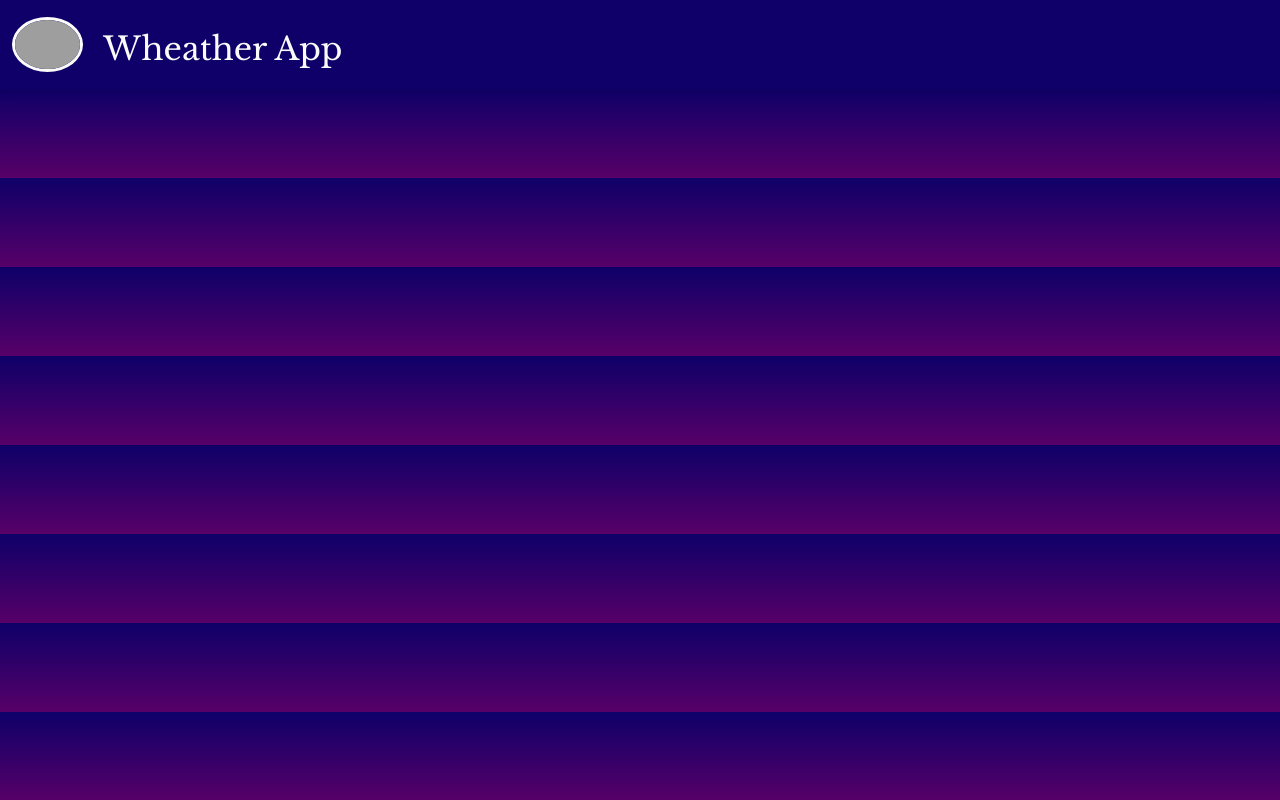
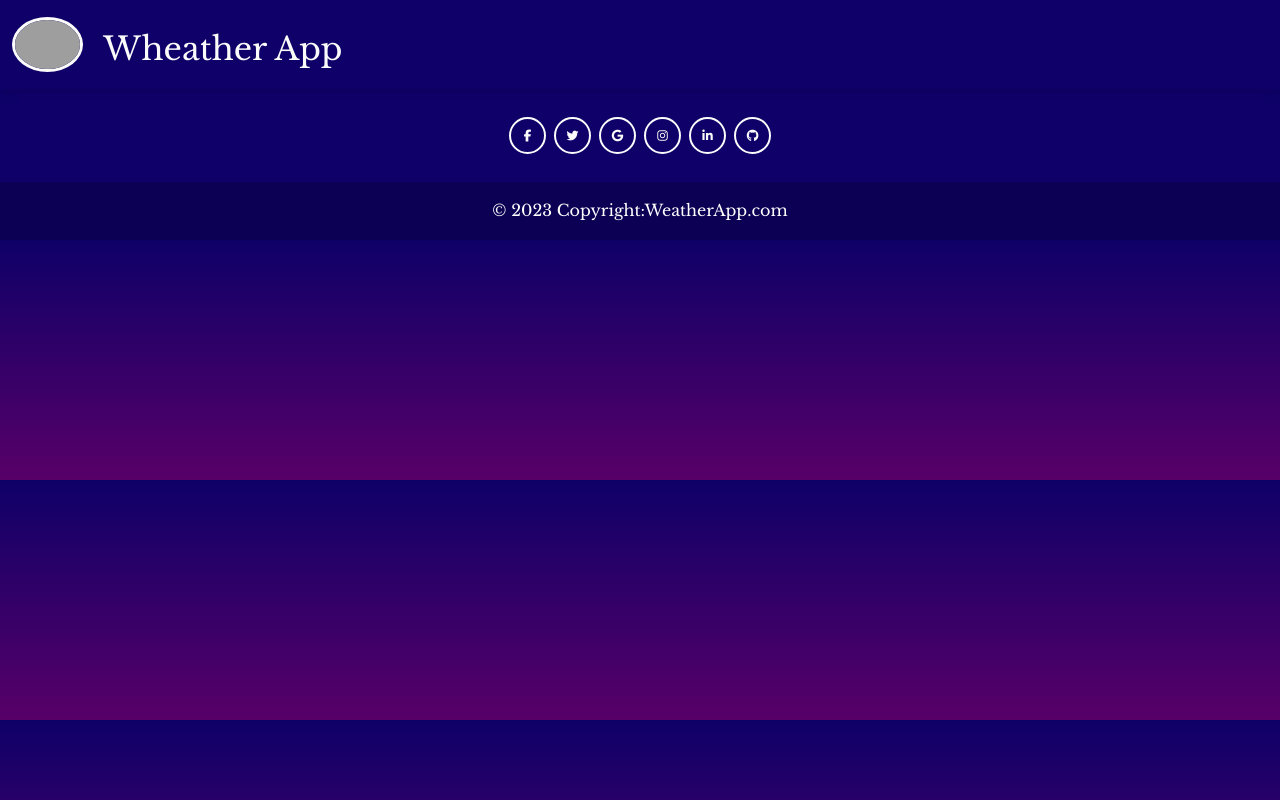
Before and after one commit to anilamurali/weather_app_react_api, a React (Create React App) app: page / in a window 1280 px wide. Built offline with nearby package versions, Linux system fonts and the light colour scheme; grey boxes are pictures that could not be loaded; a web font is replaced by a local one.

Commit message:
Footer is added

```diff
--- a/src/App.js
+++ b/src/App.js
@@ -1,11 +1,13 @@
 
 import './App.css';
+import Footer from './Components/Footer';
 import Header from './Components/Header';
 
 function App() {
   return (
     <div className="App">
       <Header/>
+      <Footer/>
     </div>
   );
 }
--- /dev/null
+++ b/src/Components/Footer.jsx
@@ -0,0 +1,53 @@
+import React from 'react'
+import {
+    MDBFooter,
+    MDBContainer,
+    MDBCol,
+    MDBRow,
+    MDBIcon,
+    MDBBtn
+  } from 'mdb-react-ui-kit';
+
+function Footer() {
+  return (
+    <div>
+         <MDBFooter className='text-center text-white' style={{background:'rgba(14, 0, 104, 1)'}}>
+      <MDBContainer className='p-4 pb-0'>
+        <section className='mb-4'>
+          <MDBBtn outline color="light" floating className='m-1' href='#!' role='button'>
+            <MDBIcon fab icon='facebook-f' />
+          </MDBBtn>
+
+          <MDBBtn outline color="light" floating className='m-1' href='#!' role='button'>
+            <MDBIcon fab icon='twitter' />
+          </MDBBtn>
+
+          <MDBBtn outline color="light" floating className='m-1' href='#!' role='button'>
+            <MDBIcon fab icon='google' />
+          </MDBBtn>
+          <MDBBtn outline color="light" floating className='m-1' href='#!' role='button'>
+            <MDBIcon fab icon='instagram' />
+          </MDBBtn>
+
+          <MDBBtn outline color="light" floating className='m-1' href='#!' role='button'>
+            <MDBIcon fab icon='linkedin-in' />
+          </MDBBtn>
+
+          <MDBBtn outline color="light" floating className='m-1' href='#!' role='button'>
+            <MDBIcon fab icon='github' />
+          </MDBBtn>
+        </section>
+      </MDBContainer>
+
+      <div className='text-center p-3' style={{ backgroundColor: 'rgba(0, 0, 0, 0.2)' }}>
+        © 2023 Copyright:
+        <a className='text-white' href='https://mdbootstrap.com/'>
+          WeatherApp.com
+        </a>
+      </div>
+    </MDBFooter>
+    </div>
+  )
+}
+
+export default Footer
```
